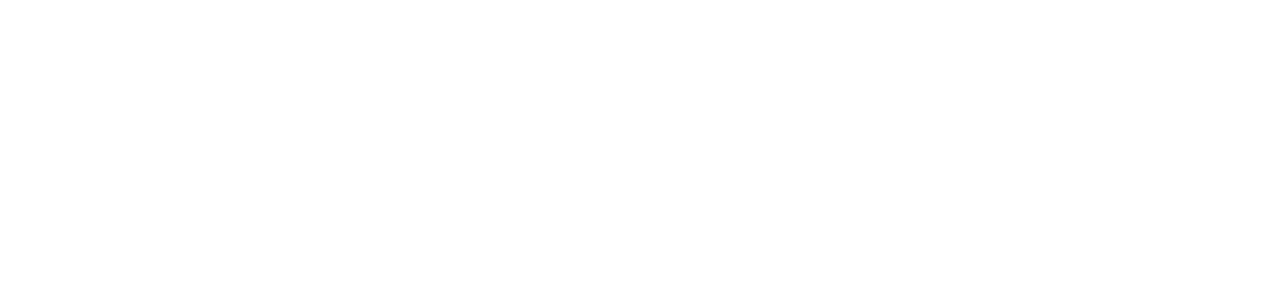
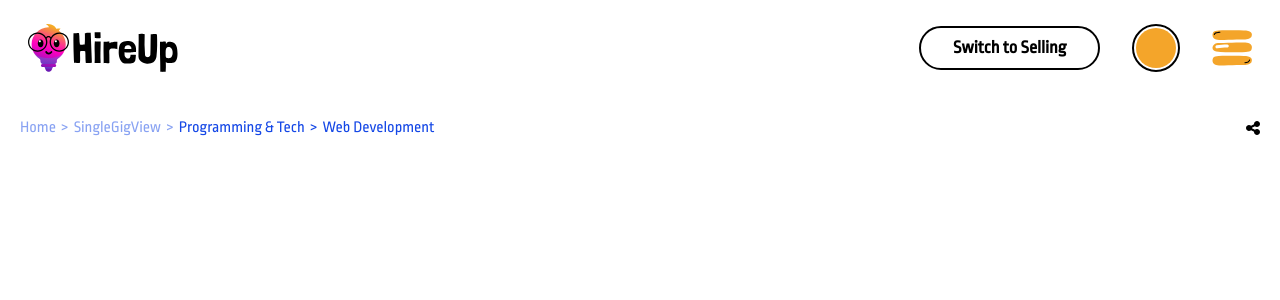
Before and after one commit to thisalsalpura/hireup_frontend, a React (Vite) app: page /singleGigView in a window 1280 px wide. Before the commit this address had no page. Shown: the top 300 px of the page. Built offline with nearby package versions, Linux system fonts and the light colour scheme; a web font is replaced by a local one.

Commit message:
Update 1.6

```diff
--- a/src/App.jsx
+++ b/src/App.jsx
@@ -2,6 +2,8 @@
 import Index from "./pages/Index";
 import Login from "./pages/Login";
 import Home from "./pages/Home";
+import SingleGigView from "./pages/SingleGigView";
+
 import { Route, BrowserRouter as Router, Routes } from "react-router-dom";
 
 const App = () => {
@@ -12,6 +14,7 @@
                     <Route path="/" element={<Index />} />
                     <Route path="/login" element={<Login />} />
                     <Route path="/home" element={<Home />} />
+                    <Route path="/singleGigView" element={<SingleGigView />} />
                 </Routes>
             </Router>
         </main>
--- /dev/null
+++ b/src/pages/SingleGigView.jsx
@@ -0,0 +1,33 @@
+import React from "react";
+import Navbar from "./Navbar";
+import { FontAwesomeIcon } from "@fortawesome/react-fontawesome";
+import { faShareNodes } from "@fortawesome/free-solid-svg-icons";
+
+const SingleGigView = () => {
+    return (
+        <section className="bg-white custom2">
+
+            <Navbar />
+
+            <div className="max-w-7xl mx-auto h-full mt-24 bg-white p-5">
+
+                <div className="flex flex-col md:flex-row items-center justify-between gap-4 md:gap-0">
+                    <div className="flex flex-wrap md:flex-row items-start justify-center">
+                        <span className="text-base text-blue-700 opacity-50 cursor-pointer">Home &nbsp;{">"}&nbsp;</span>
+                        <span className="text-base text-blue-700 opacity-50 cursor-pointer">&nbsp;SingleGigView &nbsp;{">"}&nbsp;</span>
+                        <span className="text-base text-blue-700 opacity-100 cursor-pointer">&nbsp;Programming & Tech &nbsp;{">"}&nbsp;</span>
+                        <span className="text-base text-blue-700 opacity-100 cursor-pointer">&nbsp;Web Development</span>
+                    </div>
+
+                    <div className="flex items-center justify-center">
+                        <FontAwesomeIcon icon={faShareNodes} className="text-base font-semibold text-black hover:-rotate-12 transition-all duration-300 ease-in-out" />
+                    </div>
+                </div>
+
+            </div>
+
+        </section>
+    )
+}
+
+export default SingleGigView;
```
